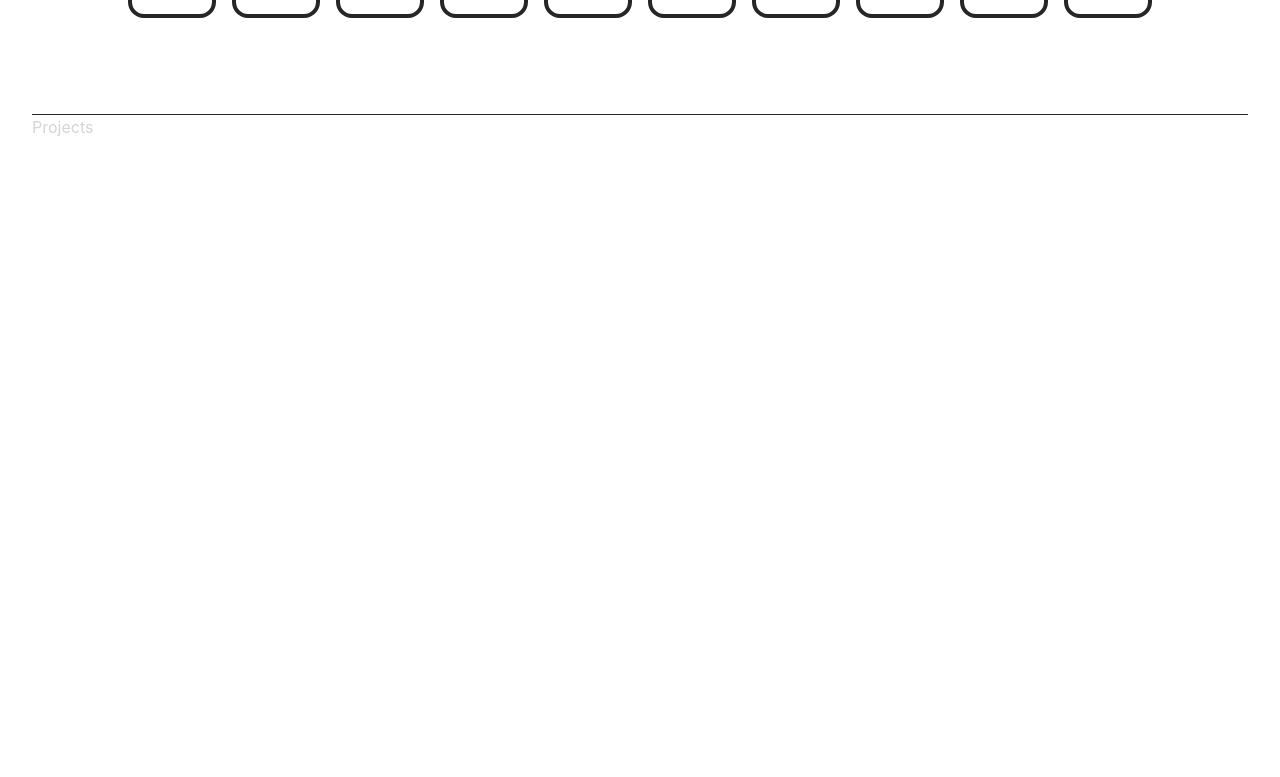
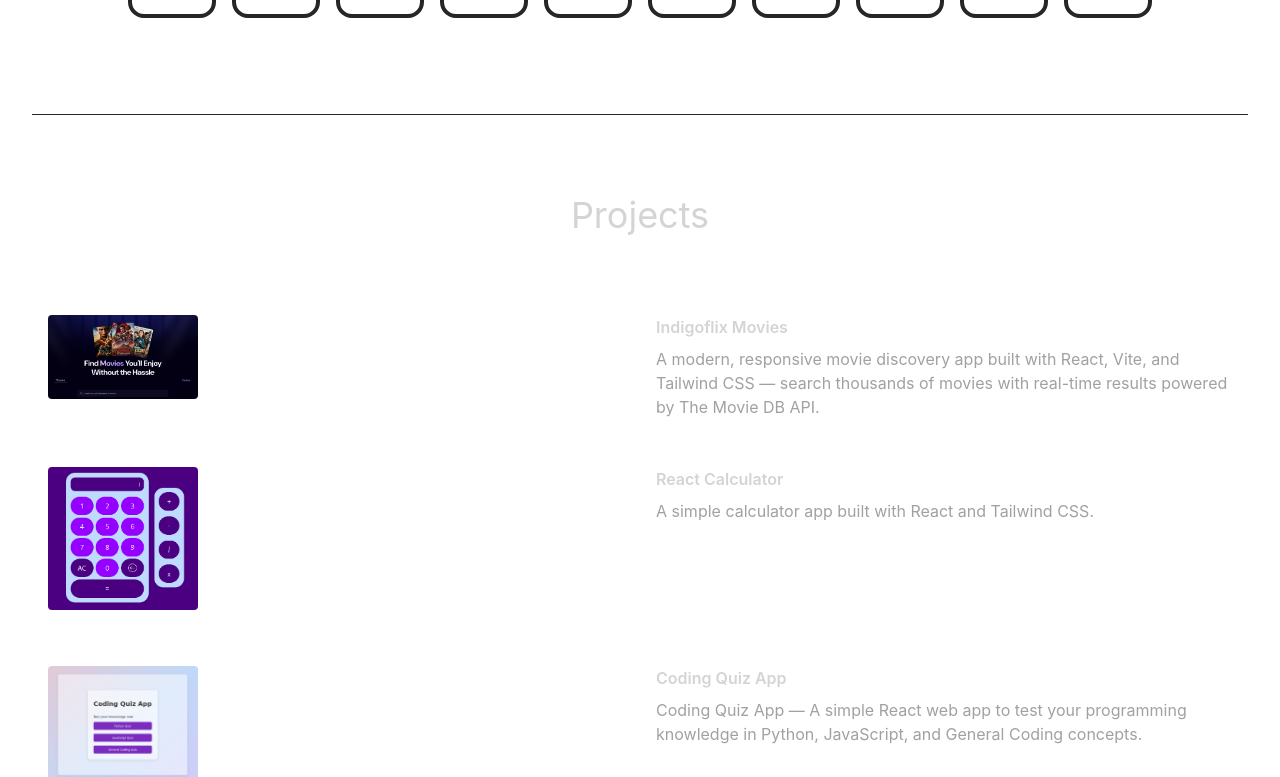
Before and after one commit to AdamAbdallah1/adam-portfolio, a React (Vite) app: page / in a window 1280 px wide. Shown: the part 1843-2620 px from the top of the page. Before the commit the page ends 1982 px from the top, so only its background shows below. Built offline with nearby package versions, Linux system fonts and the light colour scheme.

Commit message:
Looping throught images and displaying project details

```diff
--- a/src/components/Projects.jsx
+++ b/src/components/Projects.jsx
@@ -1,9 +1,26 @@
 import React from 'react'
+import { PROJECTS } from '../constants'
+
 
 const Projects = () => {
   return (
-    <div>Projects</div>
-  )
-}
+    <div className='border-b border-neutral-900 pb-4'>
+        <h2 className='my-20 text-center text-4xl'>Projects</h2>
+        <div>
+            {PROJECTS.map((project, index) => (
+                <div key={{index}} className='mb-8 flex flex-wrap lg:justify-center'>
+                    <div className='w-full lg:w-1/2'>
+                        <img src={project.image} width={150} height={150} alt={project.title} className='mb-6 rounded' />
+                    </div>
+                    <div className='w-full max-w-xl lg:w-3/4'>
+                        <h6 className='mb-2 font-semibold'>{project.title}</h6>
+                        <p className='mb-4 text-neutral-400'>{project.description}</p>
+                    </div>
+                </div>
+            ))}
+        </div>
+    </div>
+  );
+};
 
 export default Projects
```
